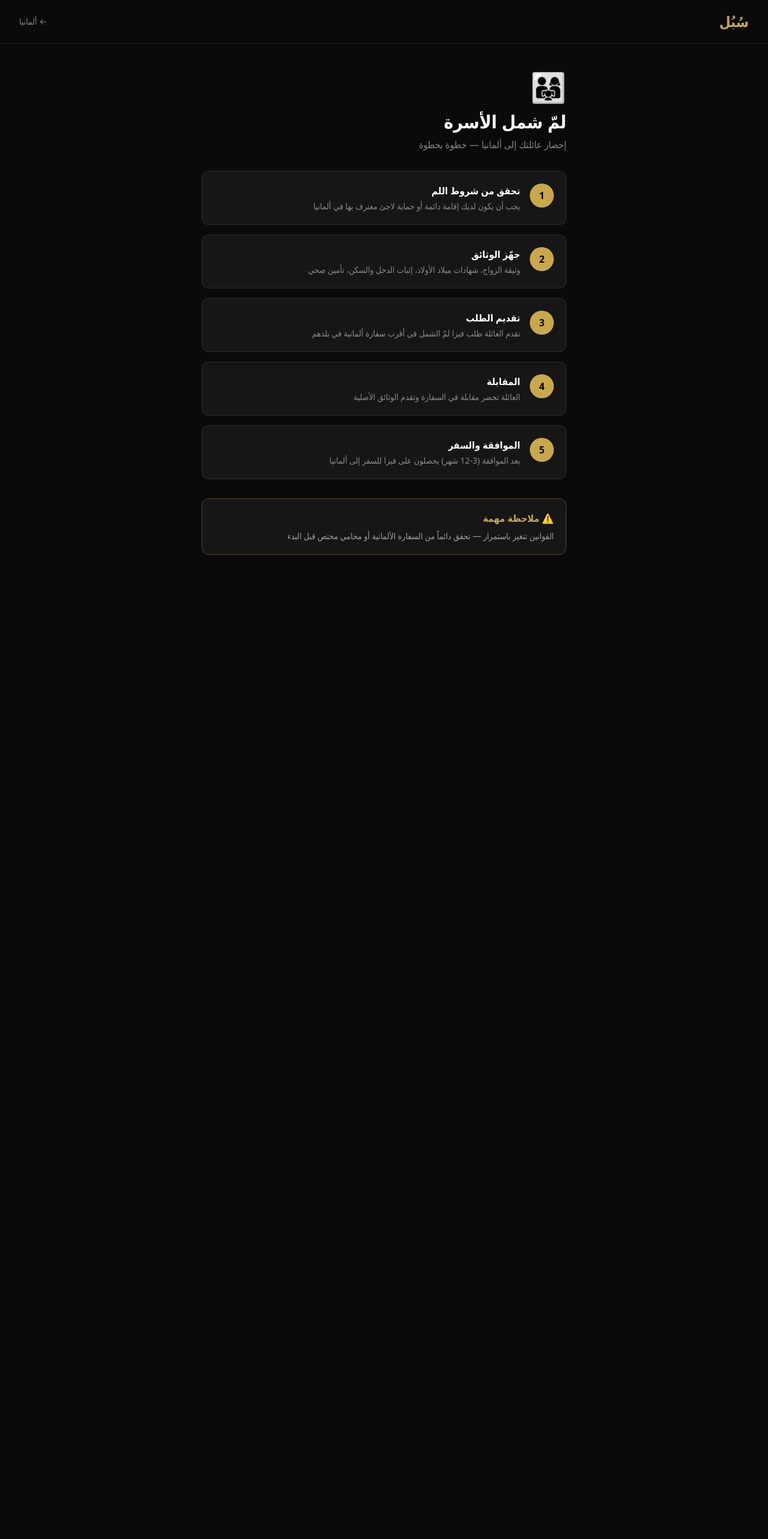
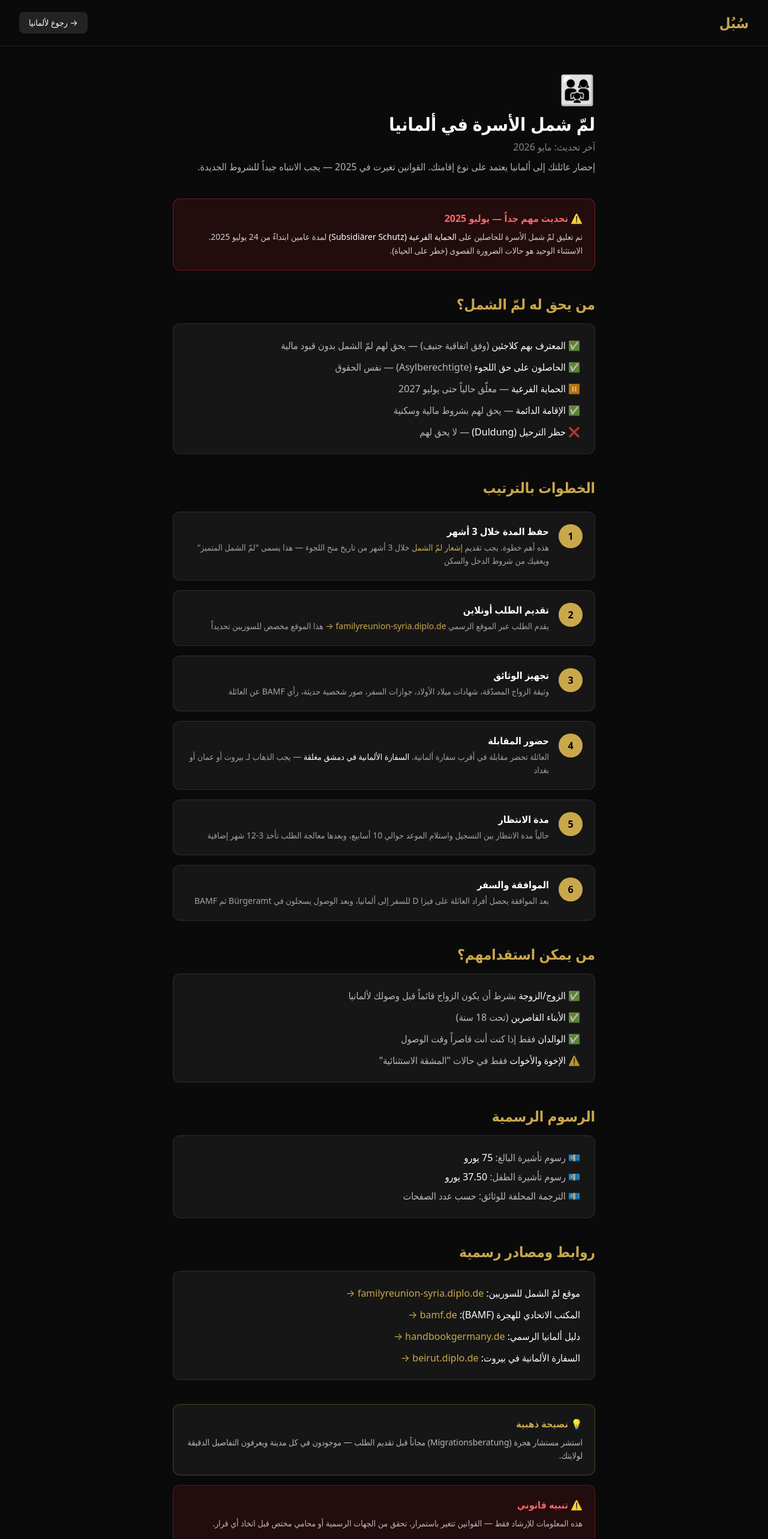
Before and after one commit to khokha6-9/subul, a Next.js app: page /germany/family in a window 1280 px wide. Shown: the top 2566 px of the page at 60% size. Before the commit the page ends 973 px from the top, so only its background shows below. Built offline with nearby package versions, Linux system fonts and the light colour scheme.

Commit message:
update family page

```diff
--- a/app/germany/family/page.tsx
+++ b/app/germany/family/page.tsx
@@ -4,38 +4,130 @@ export default function Family() {
 
             <header className="flex justify-between items-center px-8 py-5 border-b border-white/10">
                 <a href="/" className="text-2xl font-bold text-[#c9a84c]">سُبُل</a>
-                <a href="/germany" className="text-white/50 text-sm hover:text-white">← ألمانيا</a>
+                <a href="/germany" className="bg-white/10 px-4 py-2 rounded-lg text-sm hover:bg-white/20">→ رجوع لألمانيا</a>
             </header>
 
-            <section className="max-w-2xl mx-auto px-8 py-12">
+            <section className="max-w-3xl mx-auto px-8 py-12">
 
                 <div className="text-5xl mb-4">👨‍👩‍👧</div>
-                <h1 className="text-3xl font-bold mb-2">لمّ شمل الأسرة</h1>
-                <p className="text-white/50 mb-8">إحضار عائلتك إلى ألمانيا — خطوة بخطوة</p>
+                <h1 className="text-3xl font-bold mb-2">لمّ شمل الأسرة في ألمانيا</h1>
+                <p className="text-white/50 mb-2">آخر تحديث: مايو 2026</p>
+                <p className="text-white/70 mb-10 leading-relaxed">
+                    إحضار عائلتك إلى ألمانيا يعتمد على نوع إقامتك. القوانين تغيرت في 2025 — يجب الانتباه جيداً للشروط الجديدة.
+                </p>
 
-                <div className="grid gap-4">
+                <div className="bg-red-500/10 border border-red-500/40 rounded-xl p-5 mb-10">
+                    <p className="text-red-400 font-bold mb-2">⚠️ تحديث مهم جداً — يوليو 2025</p>
+                    <p className="text-white/80 text-sm leading-relaxed">
+                        تم تعليق لمّ شمل الأسرة للحاصلين على <span className="text-white">الحماية الفرعية (Subsidiärer Schutz)</span> لمدة عامين ابتداءً من 24 يوليو 2025. الاستثناء الوحيد هو حالات الضرورة القصوى (خطر على الحياة).
+                    </p>
+                </div>
+
+                <h2 className="text-2xl font-bold mb-4 text-[#c9a84c]">من يحق له لمّ الشمل؟</h2>
+                <div className="bg-white/5 border border-white/10 rounded-xl p-6 mb-10">
+                    <ul className="space-y-3 text-white/70">
+                        <li>✅ <span className="text-white">المعترف بهم كلاجئين</span> (وفق اتفاقية جنيف) — يحق لهم لمّ الشمل بدون قيود مالية</li>
+                        <li>✅ <span className="text-white">الحاصلون على حق اللجوء</span> (Asylberechtigte) — نفس الحقوق</li>
+                        <li>⏸️ <span className="text-white">الحماية الفرعية</span> — معلّق حالياً حتى يوليو 2027</li>
+                        <li>✅ <span className="text-white">الإقامة الدائمة</span> — يحق لهم بشروط مالية وسكنية</li>
+                        <li>❌ <span className="text-white">حظر الترحيل (Duldung)</span> — لا يحق لهم</li>
+                    </ul>
+                </div>
+
+                <h2 className="text-2xl font-bold mb-6 text-[#c9a84c]">الخطوات بالترتيب</h2>
+
+                <div className="grid gap-4 mb-10">
                     {[
-                        { step: "1", title: "تحقق من شروط اللم", desc: "يجب أن يكون لديك إقامة دائمة أو حماية لاجئ معترف بها في ألمانيا" },
-                        { step: "2", title: "جهّز الوثائق", desc: "وثيقة الزواج، شهادات ميلاد الأولاد، إثبات الدخل والسكن، تأمين صحي" },
-                        { step: "3", title: "تقديم الطلب", desc: "تقدم العائلة طلب فيزا لمّ الشمل في أقرب سفارة ألمانية في بلدهم" },
-                        { step: "4", title: "المقابلة", desc: "العائلة تحضر مقابلة في السفارة وتقدم الوثائق الأصلية" },
-                        { step: "5", title: "الموافقة والسفر", desc: "بعد الموافقة (3-12 شهر) يحصلون على فيزا للسفر إلى ألمانيا" },
+                        {
+                            step: "1",
+                            title: "حفظ المدة خلال 3 أشهر",
+                            desc: <>هذه أهم خطوة. يجب تقديم <span className="text-[#c9a84c]">إشعار لمّ الشمل</span> خلال 3 أشهر من تاريخ منح اللجوء — هذا يسمى &quot;لمّ الشمل المتميز&quot; ويعفيك من شروط الدخل والسكن</>
+                        },
+                        {
+                            step: "2",
+                            title: "تقديم الطلب أونلاين",
+                            desc: <>يقدم الطلب عبر الموقع الرسمي <a href="https://familyreunion-syria.diplo.de" target="_blank" className="text-[#c9a84c] hover:underline">familyreunion-syria.diplo.de →</a> هذا الموقع مخصص للسوريين تحديداً</>
+                        },
+                        {
+                            step: "3",
+                            title: "تجهيز الوثائق",
+                            desc: "وثيقة الزواج المصدّقة، شهادات ميلاد الأولاد، جوازات السفر، صور شخصية حديثة، رأي BAMF عن العائلة"
+                        },
+                        {
+                            step: "4",
+                            title: "حضور المقابلة",
+                            desc: <>العائلة تحضر مقابلة في أقرب سفارة ألمانية. <span className="text-white">السفارة الألمانية في دمشق مغلقة</span> — يجب الذهاب لـ بيروت أو عمان أو بغداد</>
+                        },
+                        {
+                            step: "5",
+                            title: "مدة الانتظار",
+                            desc: "حالياً مدة الانتظار بين التسجيل واستلام الموعد حوالي 10 أسابيع، وبعدها معالجة الطلب تأخذ 3-12 شهر إضافية"
+                        },
+                        {
+                            step: "6",
+                            title: "الموافقة والسفر",
+                            desc: "بعد الموافقة يحصل أفراد العائلة على فيزا D للسفر إلى ألمانيا، وبعد الوصول يسجلون في Bürgeramt ثم BAMF"
+                        },
                     ].map((item) => (
-                        <div key={item.step} className="flex gap-4 bg-white/5 border border-white/10 rounded-xl p-5">
+                        <div key={item.step} className="card-hover flex gap-4 bg-white/5 border border-white/10 rounded-xl p-5">
                             <div className="w-10 h-10 rounded-full bg-[#c9a84c] text-black font-bold flex items-center justify-center shrink-0">
                                 {item.step}
                             </div>
                             <div>
                                 <h3 className="font-bold mb-1">{item.title}</h3>
-                                <p className="text-white/50 text-sm">{item.desc}</p>
+                                <p className="text-white/60 text-sm leading-relaxed">{item.desc}</p>
                             </div>
                         </div>
                     ))}
                 </div>
 
-                <div className="mt-8 bg-white/5 border border-[#c9a84c]/30 rounded-xl p-5">
-                    <p className="text-[#c9a84c] font-bold mb-2">⚠️ ملاحظة مهمة</p>
-                    <p className="text-white/60 text-sm">القوانين تتغير باستمرار — تحقق دائماً من السفارة الألمانية أو محامي مختص قبل البدء</p>
+                <h2 className="text-2xl font-bold mb-4 text-[#c9a84c]">من يمكن استقدامهم؟</h2>
+                <div className="bg-white/5 border border-white/10 rounded-xl p-6 mb-10 space-y-3 text-white/70">
+                    <p>✅ <span className="text-white">الزوج/الزوجة</span> بشرط أن يكون الزواج قائماً قبل وصولك لألمانيا</p>
+                    <p>✅ <span className="text-white">الأبناء القاصرين</span> (تحت 18 سنة)</p>
+                    <p>✅ <span className="text-white">الوالدان</span> فقط إذا كنت أنت قاصراً وقت الوصول</p>
+                    <p>⚠️ <span className="text-white">الإخوة والأخوات</span> فقط في حالات &quot;المشقة الاستثنائية&quot;</p>
+                </div>
+
+                <h2 className="text-2xl font-bold mb-4 text-[#c9a84c]">الرسوم الرسمية</h2>
+                <div className="bg-white/5 border border-white/10 rounded-xl p-6 mb-10 space-y-2 text-white/70">
+                    <p>💶 رسوم تأشيرة البالغ: <span className="text-white">75 يورو</span></p>
+                    <p>💶 رسوم تأشيرة الطفل: <span className="text-white">37.50 يورو</span></p>
+                    <p>💶 الترجمة المحلفة للوثائق: حسب عدد الصفحات</p>
+                </div>
+
+                <h2 className="text-2xl font-bold mb-4 text-[#c9a84c]">روابط ومصادر رسمية</h2>
+                <div className="bg-white/5 border border-white/10 rounded-xl p-6 mb-10 space-y-3 text-white/70">
+                    <p>
+                        <span className="text-white">موقع لمّ الشمل للسوريين: </span>
+                        <a href="https://familyreunion-syria.diplo.de" target="_blank" className="text-[#c9a84c] hover:underline">familyreunion-syria.diplo.de →</a>
+                    </p>
+                    <p>
+                        <span className="text-white">المكتب الاتحادي للهجرة (BAMF): </span>
+                        <a href="https://www.bamf.de" target="_blank" className="text-[#c9a84c] hover:underline">bamf.de →</a>
+                    </p>
+                    <p>
+                        <span className="text-white">دليل ألمانيا الرسمي: </span>
+                        <a href="https://handbookgermany.de/ar/family-reunification" target="_blank" className="text-[#c9a84c] hover:underline">handbookgermany.de →</a>
+                    </p>
+                    <p>
+                        <span className="text-white">السفارة الألمانية في بيروت: </span>
+                        <a href="https://beirut.diplo.de" target="_blank" className="text-[#c9a84c] hover:underline">beirut.diplo.de →</a>
+                    </p>
+                </div>
+
+                <div className="bg-white/5 border border-[#c9a84c]/30 rounded-xl p-5 mb-4">
+                    <p className="text-[#c9a84c] font-bold mb-2">💡 نصيحة ذهبية</p>
+                    <p className="text-white/70 text-sm leading-relaxed">
+                        استشر مستشار هجرة (Migrationsberatung) مجاناً قبل تقديم الطلب — موجودون في كل مدينة ويعرفون التفاصيل الدقيقة لولايتك.
+                    </p>
+                </div>
+
+                <div className="bg-red-500/10 border border-red-500/30 rounded-xl p-5">
+                    <p className="text-red-400 font-bold mb-2">⚠️ تنبيه قانوني</p>
+                    <p className="text-white/70 text-sm leading-relaxed">
+                        هذه المعلومات للإرشاد فقط — القوانين تتغير باستمرار. تحقق من الجهات الرسمية أو محامي مختص قبل اتخاذ أي قرار.
+                    </p>
                 </div>
 
             </section>
```
